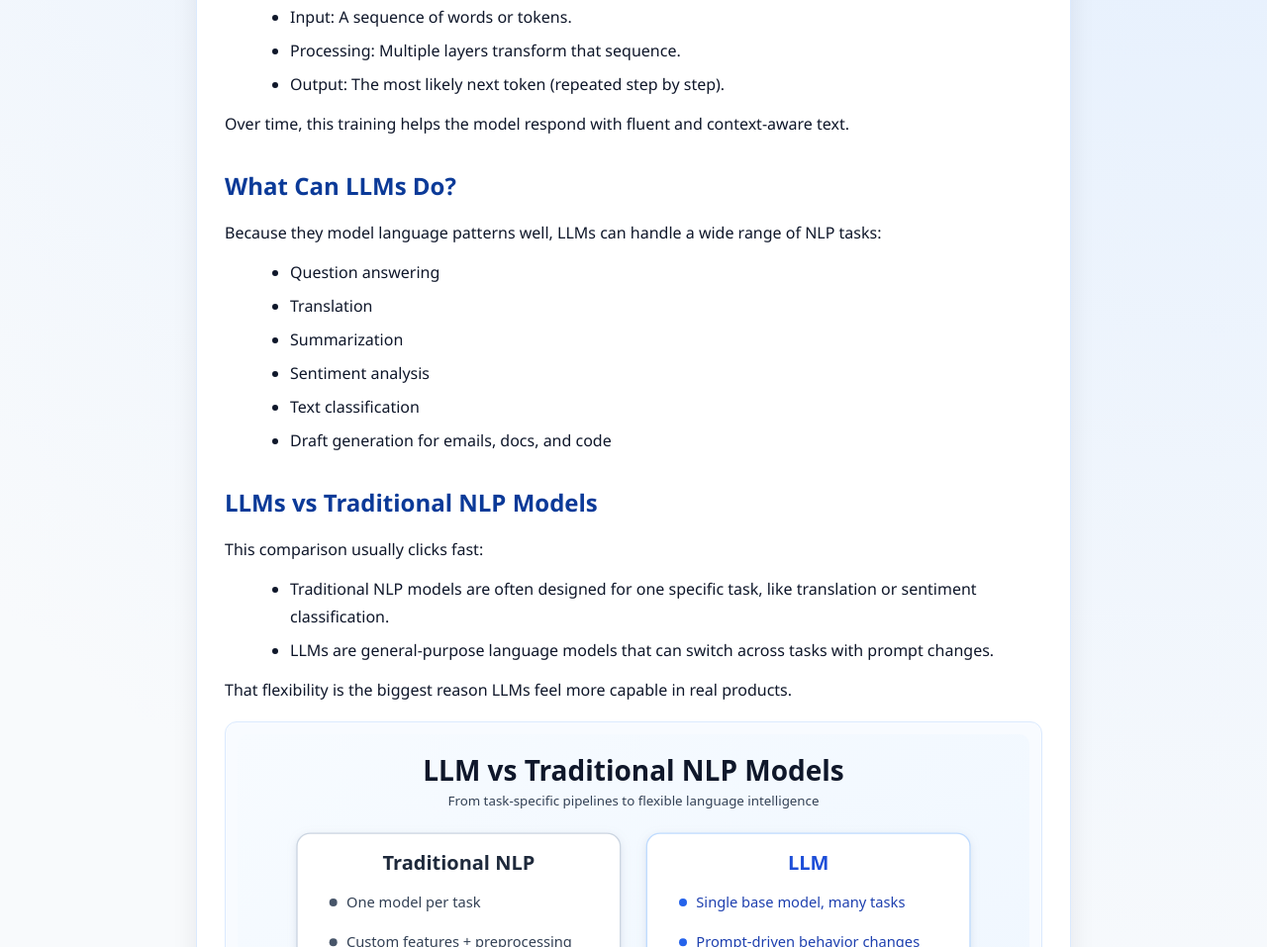
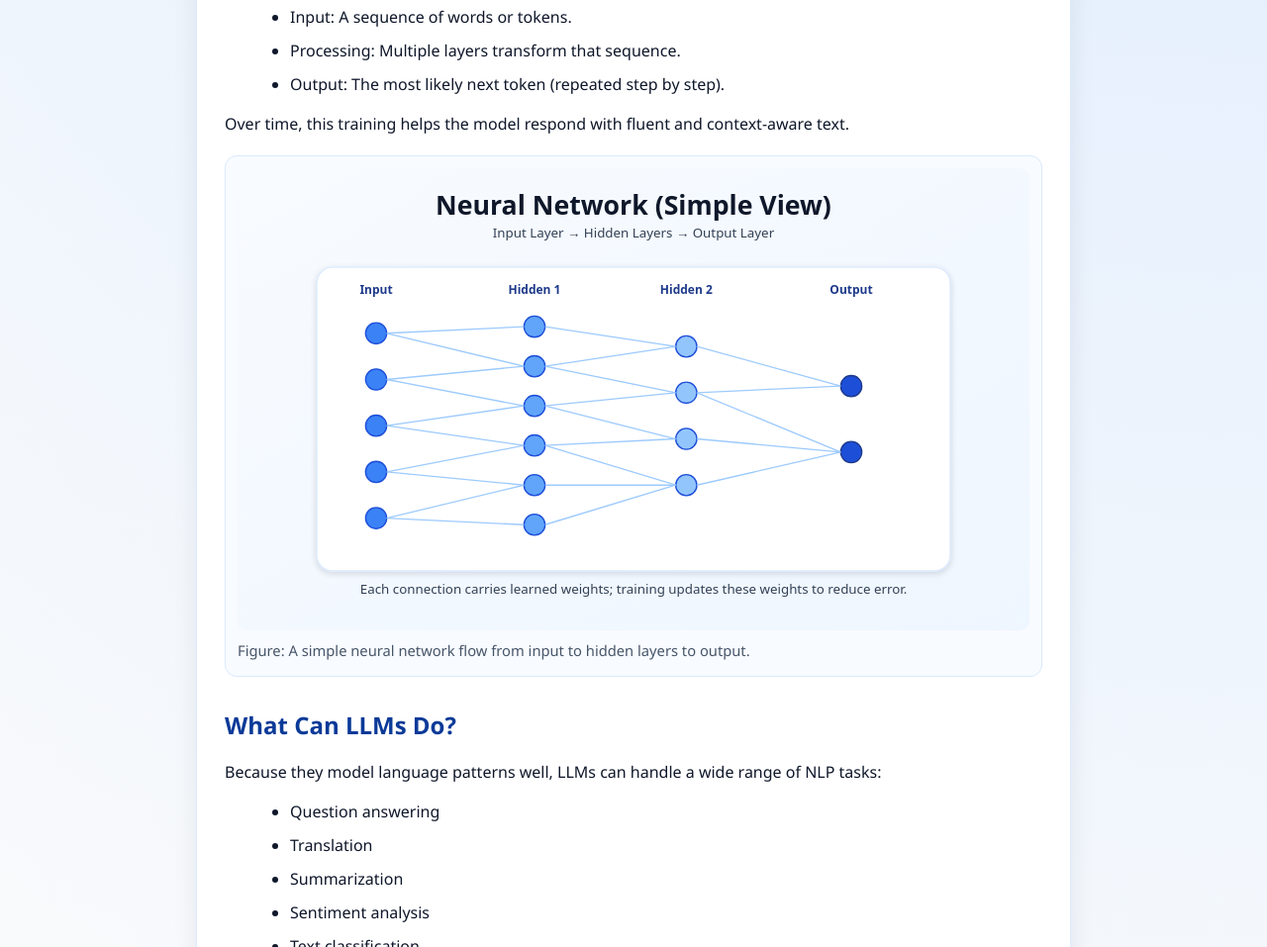
Before and after one commit to ANSHUL22122001/Blogging_Repo, a plain HTML site: page LLM_Series/1st-page.html in a window 1280 px wide. Shown: the part 885-1842 px from the top of the page at 99% size. Drawn offline with Linux system fonts and the light colour scheme.

Commit message:
Add neural network diagram and embed in Page 1

```diff
--- a/LLM_Series/1st-page.html
+++ b/LLM_Series/1st-page.html
@@ -115,6 +115,11 @@
       </ul>
       <p>Over time, this training helps the model respond with fluent and context-aware text.</p>
 
+      <div class="image-block">
+        <img src="images/generated/neural-network-overview.svg" alt="Neural network overview diagram">
+        <div class="caption">Figure: A simple neural network flow from input to hidden layers to output.</div>
+      </div>
+
       <h2>What Can LLMs Do?</h2>
       <p>Because they model language patterns well, LLMs can handle a wide range of NLP tasks:</p>
       <ul>
```
Also changed, not shown: LLM_Series/images/generated/neural-network-overview.svg (added).
